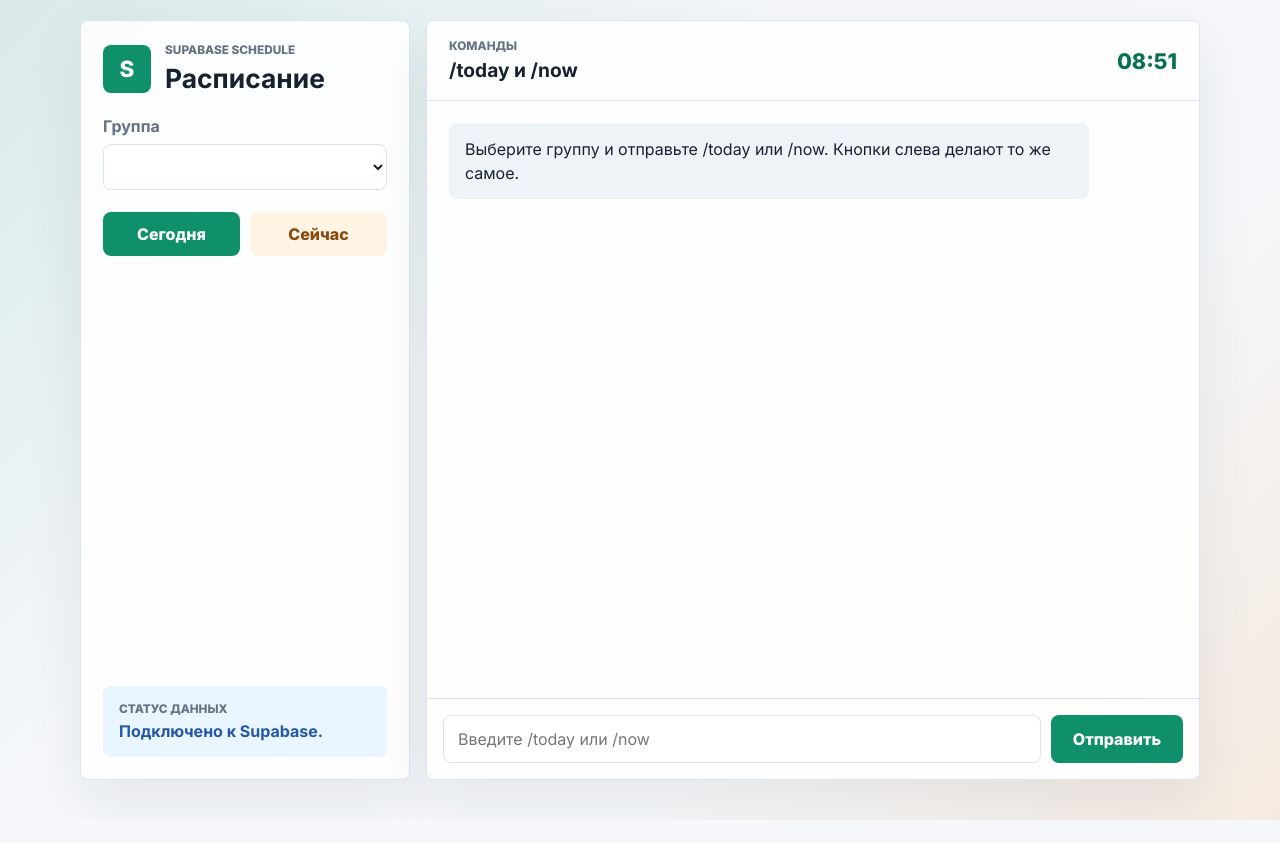
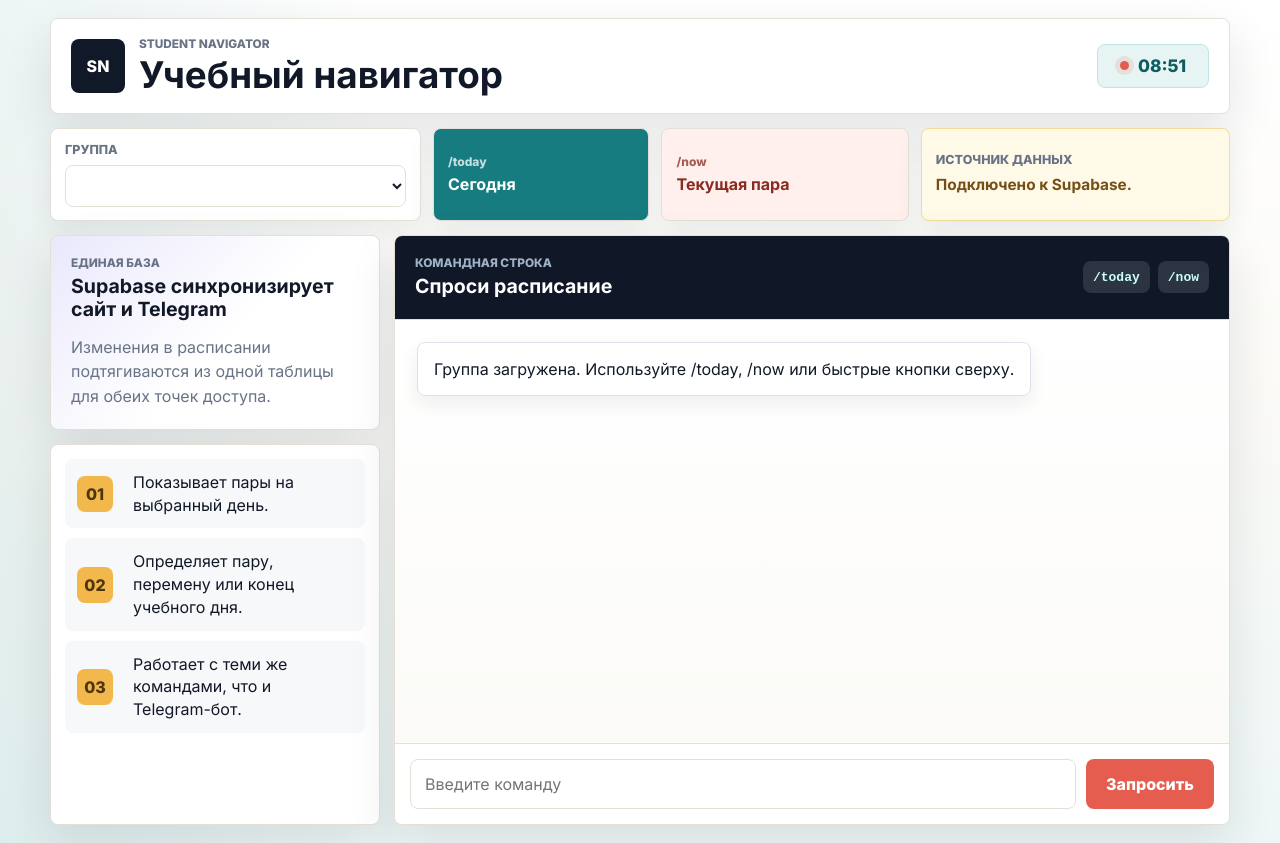
Before and after one commit to f0reste/schedule-service, a website with bundled scripts: page index.html in a window 1280 px wide. Before the commit the page ends 820 px from the top, so only its background shows below. Built offline with nearby package versions, Linux system fonts and the light colour scheme; some packages are replaced by stand-ins of ours; no server answers; the database is empty.

Commit message:
Refresh web interface design

```diff
--- a/index.html
+++ b/index.html
@@ -3,54 +3,92 @@
   <head>
     <meta charset="UTF-8" />
     <meta name="viewport" content="width=device-width, initial-scale=1.0" />
-    <title>Schedule Service</title>
+    <title>Учебный навигатор</title>
     <link rel="preconnect" href="https://fonts.googleapis.com" />
     <link rel="preconnect" href="https://fonts.gstatic.com" crossorigin />
     <link href="https://fonts.googleapis.com/css2?family=Inter:wght@400;500;600;700;800&display=swap" rel="stylesheet" />
     <link rel="stylesheet" href="./src/styles.css" />
   </head>
   <body>
-    <main class="app-shell">
-      <section class="sidebar" aria-label="Панель расписания">
+    <main class="workspace">
+      <header class="topbar">
         <div class="brand">
-          <span class="brand-mark">S</span>
+          <span class="brand-mark">SN</span>
           <div>
-            <p class="eyebrow">Supabase schedule</p>
-            <h1>Расписание</h1>
+            <p class="eyebrow">Student navigator</p>
+            <h1>Учебный навигатор</h1>
           </div>
         </div>
+        <div class="live-pill" aria-label="Текущее время">
+          <span class="pulse" aria-hidden="true"></span>
+          <span id="clock">--:--</span>
+        </div>
+      </header>
 
-        <label class="field">
+      <section class="control-strip" aria-label="Быстрые настройки">
+        <label class="control-card field">
           <span>Группа</span>
           <select id="groupSelect" aria-label="Выберите группу"></select>
         </label>
 
-        <div class="quick-actions" aria-label="Быстрые команды">
-          <button id="todayButton" class="primary-button" type="button">Сегодня</button>
-          <button id="nowButton" class="secondary-button" type="button">Сейчас</button>
-        </div>
+        <button id="todayButton" class="action-button action-today" type="button">
+          <span aria-hidden="true">/today</span>
+          <strong>Сегодня</strong>
+        </button>
+        <button id="nowButton" class="action-button action-now" type="button">
+          <span aria-hidden="true">/now</span>
+          <strong>Текущая пара</strong>
+        </button>
 
-        <div class="status-panel">
-          <p class="eyebrow">Статус данных</p>
-          <p id="dataStatus">Загрузка...</p>
+        <div class="control-card status-panel">
+          <span>Источник данных</span>
+          <strong id="dataStatus">Загрузка...</strong>
         </div>
       </section>
 
-      <section class="chat-panel" aria-label="Чат расписания">
+      <section class="content-grid">
+        <aside class="info-rail" aria-label="Информация о сервисе">
+          <div class="info-block info-accent">
+            <p class="eyebrow">Единая база</p>
+            <h2>Supabase синхронизирует сайт и Telegram</h2>
+            <p>Изменения в расписании подтягиваются из одной таблицы для обеих точек доступа.</p>
+          </div>
+
+          <div class="lesson-cases">
+            <article>
+              <span>01</span>
+              <p>Показывает пары на выбранный день.</p>
+            </article>
+            <article>
+              <span>02</span>
+              <p>Определяет пару, перемену или конец учебного дня.</p>
+            </article>
+            <article>
+              <span>03</span>
+              <p>Работает с теми же командами, что и Telegram-бот.</p>
+            </article>
+          </div>
+        </aside>
+
+        <section class="chat-console" aria-label="Чат расписания">
           <header class="chat-header">
             <div>
-            <p class="eyebrow">Команды</p>
-            <h2>/today и /now</h2>
+              <p class="eyebrow">Командная строка</p>
+              <h2>Спроси расписание</h2>
             </div>
-          <span id="clock" class="clock">--:--</span>
+            <div class="command-tags" aria-label="Доступные команды">
+              <code>/today</code>
+              <code>/now</code>
+            </div>
           </header>
 
           <div id="messages" class="messages" aria-live="polite"></div>
 
           <form id="commandForm" class="command-form">
-          <input id="commandInput" autocomplete="off" placeholder="Введите /today или /now" />
-          <button type="submit">Отправить</button>
+            <input id="commandInput" autocomplete="off" placeholder="Введите команду" />
+            <button type="submit">Запросить</button>
           </form>
+        </section>
       </section>
     </main>
 
--- a/src/main.js
+++ b/src/main.js
@@ -92,7 +92,7 @@ async function init() {
     dataStatus.textContent = usingDemoData()
       ? "Демо-данные. Добавьте .env для Supabase."
       : "Подключено к Supabase.";
-    addMessage("Выберите группу и отправьте /today или /now. Кнопки слева делают то же самое.");
+    addMessage("Группа загружена. Используйте /today, /now или быстрые кнопки сверху.");
   } catch (error) {
     dataStatus.textContent = "Ошибка загрузки данных.";
     addMessage(error.message);
--- a/src/styles.css
+++ b/src/styles.css
@@ -1,15 +1,18 @@
 :root {
   color-scheme: light;
-  --ink: #18212f;
-  --muted: #657284;
+  --ink: #111827;
+  --muted: #697386;
+  --paper: #fbfaf7;
   --panel: #ffffff;
-  --line: #dbe2ea;
-  --sky: #e9f5ff;
-  --green: #0f8f6a;
-  --green-dark: #087151;
-  --blue: #2557a7;
-  --orange: #f28c28;
-  --background: #f5f7fa;
+  --line: #e4e0d8;
+  --teal: #167c80;
+  --teal-dark: #0f5c60;
+  --coral: #e45d4f;
+  --mustard: #f2b84b;
+  --violet: #4f46e5;
+  --soft-teal: #e6f5f4;
+  --soft-coral: #fff0ed;
+  --shadow: 0 18px 48px rgba(17, 24, 39, 0.11);
   font-family: "Inter", system-ui, sans-serif;
 }
 
@@ -21,9 +24,8 @@ body {
   margin: 0;
   min-height: 100vh;
   background:
-    linear-gradient(135deg, rgba(15, 143, 106, 0.12), transparent 38%),
-    linear-gradient(315deg, rgba(242, 140, 40, 0.12), transparent 32%),
-    var(--background);
+    linear-gradient(90deg, rgba(22, 124, 128, 0.08), transparent 30%),
+    linear-gradient(180deg, #ffffff 0%, var(--paper) 46%, #eef7f6 100%);
   color: var(--ink);
 }
 
@@ -33,46 +35,45 @@ select {
   font: inherit;
 }
 
-.app-shell {
-  width: min(1120px, calc(100% - 32px));
-  min-height: calc(100vh - 40px);
-  margin: 20px auto;
+.workspace {
+  width: min(1180px, calc(100% - 32px));
+  min-height: calc(100vh - 36px);
+  margin: 18px auto;
   display: grid;
-  grid-template-columns: 330px minmax(0, 1fr);
-  gap: 16px;
+  grid-template-rows: auto auto 1fr;
+  gap: 14px;
 }
 
-.sidebar,
-.chat-panel {
-  background: rgba(255, 255, 255, 0.88);
-  border: 1px solid rgba(219, 226, 234, 0.9);
+.topbar {
+  min-height: 86px;
+  display: flex;
+  align-items: center;
+  justify-content: space-between;
+  gap: 18px;
+  padding: 18px 20px;
+  border: 1px solid var(--line);
   border-radius: 8px;
-  box-shadow: 0 20px 60px rgba(24, 33, 47, 0.08);
-}
-
-.sidebar {
-  padding: 22px;
-  display: flex;
-  flex-direction: column;
-  gap: 22px;
+  background: var(--panel);
+  box-shadow: var(--shadow);
 }
 
 .brand {
+  min-width: 0;
   display: flex;
+  align-items: center;
   gap: 14px;
-  align-items: center;
 }
 
 .brand-mark {
-  width: 48px;
-  height: 48px;
+  width: 54px;
+  height: 54px;
   display: grid;
   place-items: center;
   border-radius: 8px;
-  background: var(--green);
-  color: #fff;
+  background: var(--ink);
+  color: #ffffff;
   font-weight: 800;
-  font-size: 1.4rem;
+  font-size: 1rem;
 }
 
 .eyebrow {
@@ -85,24 +86,80 @@ select {
 }
 
 h1,
+h2,
+p {
+  margin-top: 0;
+}
+
+h1,
 h2 {
-  margin: 0;
+  margin-bottom: 0;
   letter-spacing: 0;
 }
 
 h1 {
-  font-size: 1.65rem;
+  font-size: clamp(1.55rem, 3vw, 2.3rem);
+  line-height: 1.05;
 }
 
 h2 {
-  font-size: 1.2rem;
+  font-size: 1.22rem;
+  line-height: 1.18;
 }
 
-.field {
+.live-pill {
+  flex: 0 0 auto;
+  min-width: 112px;
+  min-height: 44px;
+  display: inline-flex;
+  align-items: center;
+  justify-content: center;
+  gap: 9px;
+  padding: 0 15px;
+  border: 1px solid #bfe5e2;
+  border-radius: 8px;
+  background: var(--soft-teal);
+  color: var(--teal-dark);
+  font-size: 1.08rem;
+  font-weight: 800;
+}
+
+.pulse {
+  width: 9px;
+  height: 9px;
+  border-radius: 50%;
+  background: var(--coral);
+  box-shadow: 0 0 0 5px rgba(228, 93, 79, 0.15);
+}
+
+.control-strip {
   display: grid;
+  grid-template-columns: minmax(210px, 1.2fr) minmax(150px, 0.7fr) minmax(170px, 0.8fr) minmax(220px, 1fr);
+  gap: 12px;
+}
+
+.control-card,
+.action-button {
+  min-height: 82px;
+  border: 1px solid var(--line);
+  border-radius: 8px;
+  background: var(--panel);
+  box-shadow: 0 10px 28px rgba(17, 24, 39, 0.08);
+}
+
+.control-card {
+  padding: 13px 14px;
+  display: grid;
+  align-content: center;
   gap: 8px;
+}
+
+.field > span,
+.status-panel > span {
   color: var(--muted);
-  font-weight: 700;
+  font-size: 0.78rem;
+  font-weight: 800;
+  text-transform: uppercase;
 }
 
 select,
@@ -110,102 +167,203 @@ input {
   width: 100%;
   border: 1px solid var(--line);
   border-radius: 8px;
-  background: #fff;
+  background: #ffffff;
   color: var(--ink);
   outline: none;
 }
 
 select {
-  min-height: 46px;
-  padding: 0 12px;
+  min-height: 42px;
+  padding: 0 11px;
+  font-weight: 700;
 }
 
 input {
-  min-height: 48px;
+  min-height: 50px;
   padding: 0 14px;
 }
 
 select:focus,
 input:focus {
-  border-color: var(--blue);
-  box-shadow: 0 0 0 4px rgba(37, 87, 167, 0.12);
-}
-
-.quick-actions {
-  display: grid;
-  grid-template-columns: 1fr 1fr;
-  gap: 10px;
+  border-color: var(--teal);
+  box-shadow: 0 0 0 4px rgba(22, 124, 128, 0.13);
 }
 
 button {
-  min-height: 44px;
   border: 0;
   border-radius: 8px;
   cursor: pointer;
   font-weight: 800;
 }
 
-.primary-button,
-.command-form button {
-  background: var(--green);
-  color: #fff;
+.action-button {
+  padding: 12px 14px;
+  display: grid;
+  align-content: center;
+  gap: 5px;
+  text-align: left;
+  transition: transform 160ms ease, box-shadow 160ms ease, background 160ms ease;
 }
 
-.primary-button:hover,
-.command-form button:hover {
-  background: var(--green-dark);
+.action-button:hover {
+  transform: translateY(-2px);
+  box-shadow: 0 14px 34px rgba(17, 24, 39, 0.13);
 }
 
-.secondary-button {
-  background: #fff3e4;
-  color: #884b0d;
+.action-button span {
+  font-size: 0.75rem;
+  font-weight: 800;
+  opacity: 0.75;
 }
 
-.secondary-button:hover {
-  background: #ffe6c8;
+.action-button strong {
+  font-size: 1rem;
+}
+
+.action-today {
+  background: var(--teal);
+  color: #ffffff;
+}
+
+.action-now {
+  background: var(--soft-coral);
+  color: #8a2a20;
 }
 
 .status-panel {
-  margin-top: auto;
-  padding: 16px;
-  border-radius: 8px;
-  background: var(--sky);
-  color: var(--blue);
+  background: #fff9e8;
+  border-color: #f4db9b;
 }
 
-.status-panel p:last-child {
-  margin: 0;
-  font-weight: 700;
+.status-panel strong {
+  color: #745016;
+  font-size: 0.96rem;
+  line-height: 1.35;
 }
 
-.chat-panel {
-  min-height: 620px;
+.content-grid {
+  min-height: 0;
+  display: grid;
+  grid-template-columns: 330px minmax(0, 1fr);
+  gap: 14px;
+}
+
+.info-rail {
+  display: grid;
+  grid-template-rows: auto 1fr;
+  gap: 14px;
+}
+
+.info-block,
+.lesson-cases,
+.chat-console {
+  border: 1px solid var(--line);
+  border-radius: 8px;
+  background: var(--panel);
+  box-shadow: var(--shadow);
+}
+
+.info-block {
+  padding: 20px;
+}
+
+.info-accent {
+  background:
+    linear-gradient(135deg, rgba(79, 70, 229, 0.12), transparent 54%),
+    #ffffff;
+}
+
+.info-block p:last-child {
+  margin: 14px 0 0;
+  color: var(--muted);
+  line-height: 1.55;
+}
+
+.lesson-cases {
+  padding: 14px;
+  display: grid;
+  gap: 10px;
+  align-content: start;
+}
+
+.lesson-cases article {
+  display: grid;
+  grid-template-columns: 44px 1fr;
+  gap: 12px;
+  align-items: center;
+  padding: 12px;
+  border-radius: 8px;
+  background: #f7f8fa;
+}
+
+.lesson-cases span {
+  width: 36px;
+  height: 36px;
+  display: grid;
+  place-items: center;
+  border-radius: 8px;
+  background: var(--mustard);
+  color: #4c3510;
+  font-weight: 800;
+}
+
+.lesson-cases p {
+  margin: 0;
+  color: var(--ink);
+  line-height: 1.42;
+}
+
+.chat-console {
+  min-height: 590px;
   display: grid;
   grid-template-rows: auto 1fr auto;
   overflow: hidden;
 }
 
 .chat-header {
-  min-height: 76px;
-  padding: 18px 22px;
+  min-height: 84px;
+  padding: 18px 20px;
   display: flex;
   align-items: center;
   justify-content: space-between;
+  gap: 14px;
   border-bottom: 1px solid var(--line);
+  background: #101827;
+  color: #ffffff;
 }
 
-.clock {
-  color: var(--green-dark);
+.chat-header .eyebrow {
+  color: #9fb2c7;
+}
+
+.command-tags {
+  display: flex;
+  flex-wrap: wrap;
+  justify-content: flex-end;
+  gap: 8px;
+}
+
+.command-tags code {
+  min-height: 32px;
+  display: inline-flex;
+  align-items: center;
+  padding: 0 10px;
+  border-radius: 8px;
+  background: rgba(255, 255, 255, 0.12);
+  color: #c8fff7;
   font-weight: 800;
-  font-size: 1.35rem;
 }
 
 .messages {
+  min-height: 0;
   padding: 22px;
   overflow-y: auto;
   display: flex;
   flex-direction: column;
   gap: 12px;
+  background:
+    linear-gradient(180deg, rgba(255, 255, 255, 0.9), rgba(251, 250, 247, 0.92)),
+    repeating-linear-gradient(0deg, transparent, transparent 28px, rgba(17, 24, 39, 0.035) 29px);
 }
 
 .message {
@@ -217,40 +375,89 @@ button {
 }
 
 .bubble {
-  max-width: min(640px, 100%);
+  max-width: min(680px, 100%);
   white-space: pre-line;
   padding: 14px 16px;
+  border: 1px solid #dce3ea;
   border-radius: 8px;
-  line-height: 1.5;
-  background: #eef3f8;
+  line-height: 1.52;
+  background: #ffffff;
   color: var(--ink);
+  box-shadow: 0 8px 18px rgba(17, 24, 39, 0.07);
 }
 
 .message.user .bubble {
-  background: var(--blue);
-  color: #fff;
+  border-color: var(--teal-dark);
+  background: var(--teal-dark);
+  color: #ffffff;
 }
 
 .command-form {
-  padding: 16px;
+  padding: 15px;
   display: grid;
-  grid-template-columns: 1fr 132px;
+  grid-template-columns: 1fr 128px;
   gap: 10px;
   border-top: 1px solid var(--line);
+  background: #ffffff;
 }
 
-@media (max-width: 760px) {
-  .app-shell {
+.command-form button {
+  min-height: 50px;
+  background: var(--coral);
+  color: #ffffff;
+}
+
+.command-form button:hover {
+  background: #c8463a;
+}
+
+@media (max-width: 900px) {
+  .control-strip,
+  .content-grid {
+    grid-template-columns: 1fr;
+  }
+
+  .info-rail {
+    grid-template-rows: auto;
+  }
+}
+
+@media (max-width: 620px) {
+  .workspace {
     width: min(100% - 20px, 560px);
-    grid-template-columns: 1fr;
     margin: 10px auto;
   }
 
-  .chat-panel {
-    min-height: 560px;
+  .topbar {
+    align-items: flex-start;
+    flex-direction: column;
+  }
+
+  .brand-mark {
+    width: 48px;
+    height: 48px;
+  }
+
+  .live-pill {
+    width: 100%;
+    justify-content: flex-start;
+  }
+
+  .chat-header,
+  .command-form {
+    grid-template-columns: 1fr;
+  }
+
+  .chat-header {
+    align-items: flex-start;
+    flex-direction: column;
+  }
+
+  .command-tags {
+    justify-content: flex-start;
   }
 
   .command-form {
-    grid-template-columns: 1fr;
+    display: grid;
   }
 }
```
Lines whose indentation alone changed are shown as unchanged.
